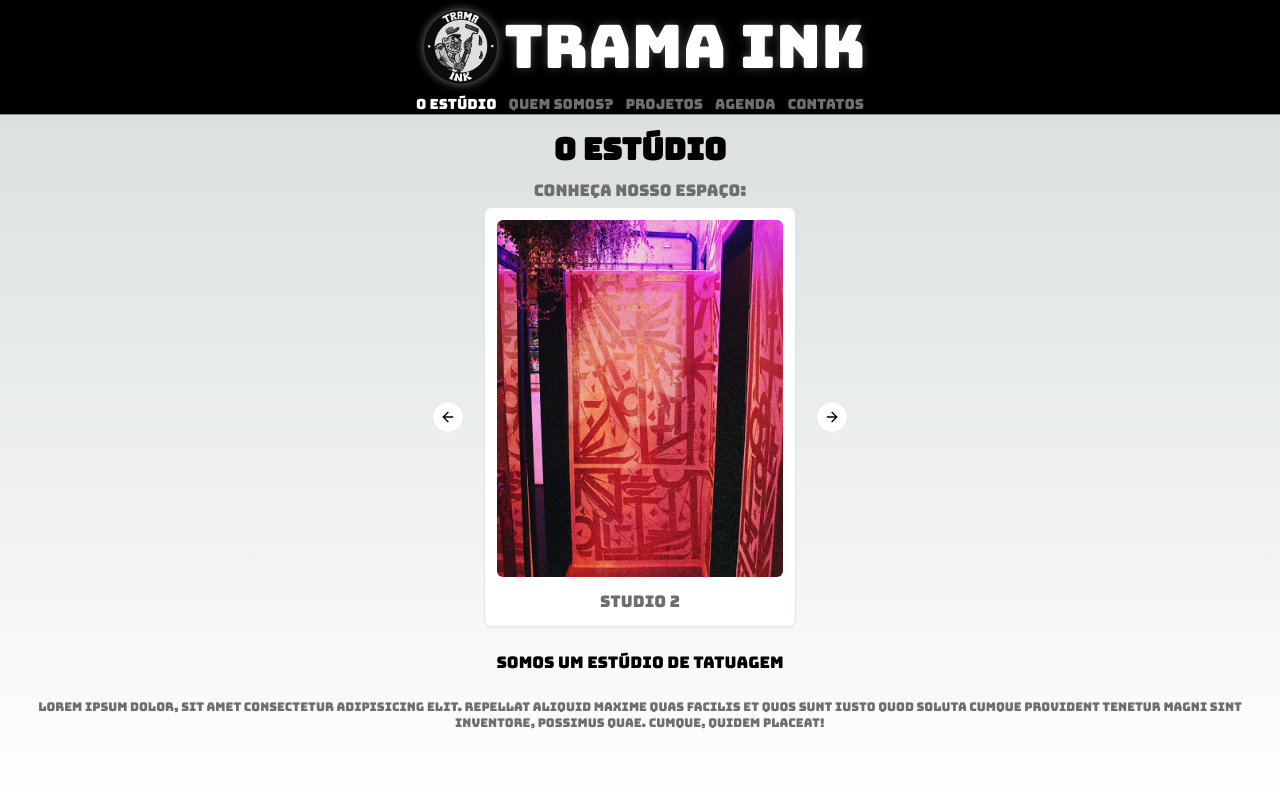
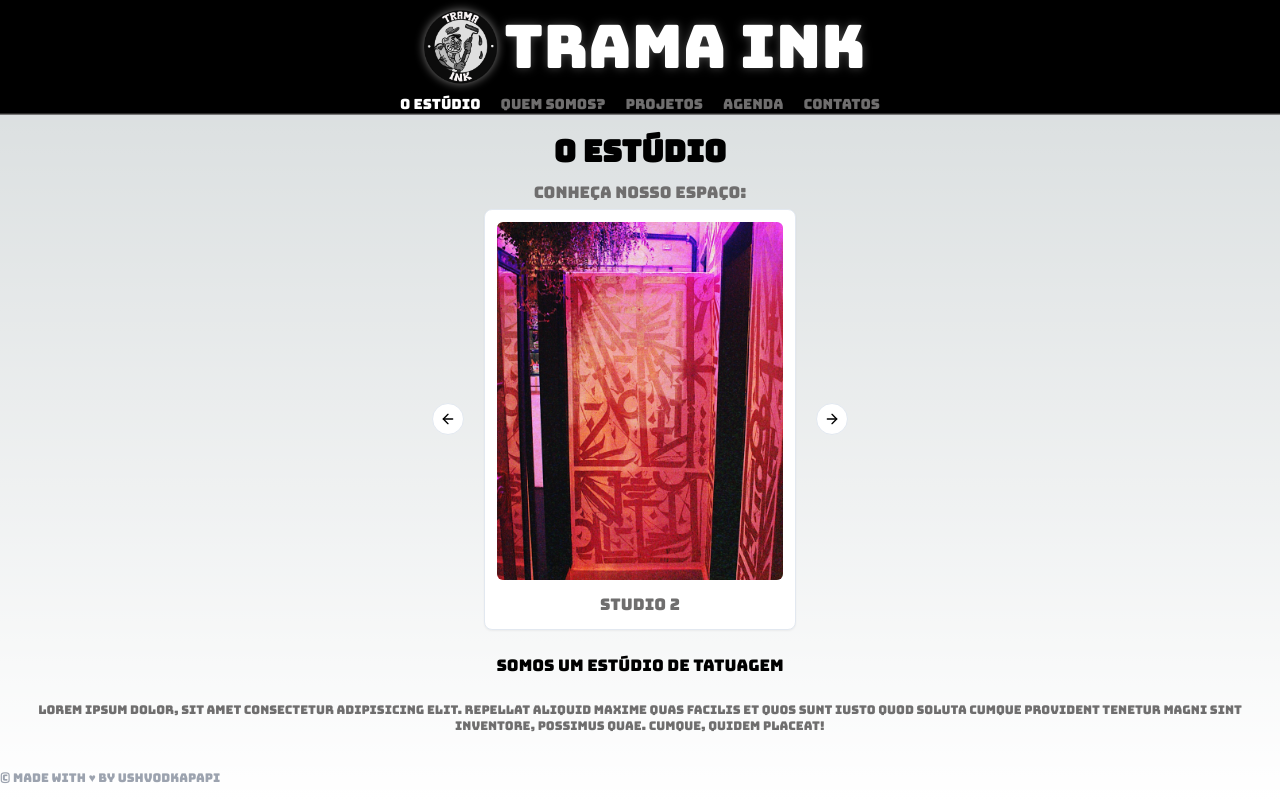
Before and after one commit to giacomosalsano/tramaInk, a Next.js app: page / in a window 1280 px wide. Built offline with nearby package versions, Linux system fonts and the light colour scheme.

Commit message:
fixed the problem with the position of the components

```diff
--- a/src/app/components/agenda.tsx
+++ b/src/app/components/agenda.tsx
@@ -1,4 +1,3 @@
-"use client";
 export function Agenda () {
     return (
       <div className="justify-center text-center ">
--- a/src/app/components/contatos.tsx
+++ b/src/app/components/contatos.tsx
@@ -1,4 +1,3 @@
-"use client";
 
 import Image from "next/image";
 import { FaAt, FaInstagram, FaMapMarkerAlt, FaWhatsapp } from "react-icons/fa";
@@ -127,7 +126,7 @@ export function Contatos () {
   return (
     <div className="">
       <h2 className="text-center text-3xl font-semibold font-Bungee">
-          Contatos{" "}
+          Contatos
       </h2>
       <p className="font-Bungee font-medium text-text-secondary mb-3 text-center">
         Nossos contatos e redes sociais:
@@ -136,7 +135,7 @@ export function Contatos () {
         {contato.map((user) => (
           <div
             key={user.id}
-            className="flex md:h-24 max-w-[512px] min-w-0 font-Bungee text-sm border-2 border-text-disabled rounded-md mx-2 p-2 ">
+            className="flex md:h-24 max-w-[512px] min-w-0 font-Bungee text-sm border-2 border-text-disabled rounded-md m-2 p-2 ">
             <div className="flex min-w-fit place-self-center border-2 border-blue-300">
               <Image
                 className=" rounded-full border-2 border-yellow-600"
--- a/src/app/components/footer.tsx
+++ b/src/app/components/footer.tsx
@@ -1,9 +1,6 @@
-"use client";
 export function Footer () {
   return (
-    <footer className="b-3 border-red-500 text-center justify-center align-middle">
-      <div className="">
-
+    <footer className="">
         <p className="text-text-disabled text-xs font-Bungee">
           &copy; made with ♥ by <></>
           <a
@@ -13,7 +10,6 @@ export function Footer () {
            ushvodkapapi
           </a>
         </p>
-      </div>
     </footer>
   )
 }
--- a/src/app/components/header.tsx
+++ b/src/app/components/header.tsx
@@ -1,4 +1,3 @@
-"use client";
 
 import Image from "next/image";
 import { tramalogo } from "../../../public/index"
@@ -6,7 +5,8 @@ import { NavBar } from "./nav_bar";
 
 export function Header() {
   return (
-    <div className="fixed top-0 left-0 right-0 bg-primary flex justify-center py-2 items-center">
+    <div>
+      <div className="fixed top-0 left-0 right-0 bg-primary flex justify-center py-2 items-center">
         <div className="">
           <Image
               className="drop-shadow-[0_0_0.3rem_#d9d8d890]"
@@ -21,10 +21,11 @@ export function Header() {
           <h1 className="text-5xl md:text-6xl font-Bungee text-text-white drop-shadow-[0_0_0.3rem_#d9d8d850]">
             TRAMA INK
           </h1>
-
         </div>
 
+
       </div>
+    </div>
 
   )
 }
--- a/src/app/components/nav_bar.tsx
+++ b/src/app/components/nav_bar.tsx
@@ -62,43 +62,8 @@ const tabs = [
     title: {name: "Contatos"},
     content: <Contatos />,
   }
-
 ]
 
-// const NavBar: React.FC<TabsProps> = ({ tabs }) => {
-//   const [activeTab, setActiveTab] = useState<number>(1)
-
-//   const selectedTab = tabs.map((tab, index) => {
-//     return {
-//       ...tab,
-//       id: index + 1,
-//     }
-//   })
-//   return (
-//     <div className="fixed z-10 top-5 left-0 right-0 border-text-tertiary bg-primary flex w-full justify-center border-b pb-3 mt-20 border-b-menu-foreground space-x-6">
-//       <div className="flex items-center gap-2">
-//         {selectedTab.map((item) => (
-//           <button
-//             className={tabButton({
-//               isActive: item.id === activeTab,
-//               disabled: item.isDisabled,
-//             })}
-//             key={item.id}
-//             onClick={() => setActiveTab(item.id)}
-//             disabled={item.isDisabled}
-//           >
-//             <span className="flex items-center gap-2">
-//               {item.title.icon} {item.title.name}
-//             </span>
-//           </button>
-//         ))}
-//       </div>
-//       <div className="mt-2 p-2 flex items-center text-justify">
-//         {selectedTab.find((tab) => tab.id === activeTab)?.content}
-//       </div>
-//     </div>
-//   )
-// }
 
 
 export function NavBar () {
@@ -111,8 +76,8 @@ export function NavBar () {
       }
     })
   return (
-        <div className="fixed right-0 left-0 top-[93.7px]">
-              <div className="border-b border-b-menu-foreground bg-primary space-x-2 text-xs md:space-x-3 text-center">
+        <div className="">
+          <div className="sticky top-[93.7px] border-b border-b-menu-foreground bg-primary space-x-2 text-xs md:space-x-5 text-center mb-24">
             {selectedTab.map((item) => (
               <button
                 className={tabButton({
--- a/src/app/components/o_estudio.tsx
+++ b/src/app/components/o_estudio.tsx
@@ -1,4 +1,3 @@
-"use client";
 
 import { CarouselPlugin } from "./carouselPlugin";
 
--- a/src/app/components/projetos.tsx
+++ b/src/app/components/projetos.tsx
@@ -1,4 +1,3 @@
-"use client";
 
 import { CarouselInsta } from "./carouselinsta";
 
--- a/src/app/components/quem_somos.tsx
+++ b/src/app/components/quem_somos.tsx
@@ -1,4 +1,3 @@
-"use client";
 
 import { CarouselTeam } from "./carouselTeam";
 
@@ -7,7 +6,7 @@ export function Quem_Somos () {
     <div className="justify-center text-center">
 
         <h2 className="mb-3 text-3xl font-semibold font-Bungee">
-          Quem somos?{" "}
+          Quem somos?
           <span className="inline-block transition-transform group-hover:translate-x-1 motion-reduce:transform-none">
           </span>
         </h2>
--- a/src/app/layout.tsx
+++ b/src/app/layout.tsx
@@ -17,13 +17,9 @@ export default function RootLayout({
   children: React.ReactNode;
 }>) {
   return (
-    <html lang="en">
-      <head>
-        <link rel="icon" href="/favicon.ico" sizes="any" />
-        <meta name="viewport" content="width=device-width, initial-scale=1.0"></meta>
-      </head>
-      <body className={inter.className}>{children}
-
+    <html lang="en" className="scroll-smooth">
+      <body className={inter.className}>
+          {children}
       </body>
     </html>
   );
--- a/src/app/page.tsx
+++ b/src/app/page.tsx
@@ -8,10 +8,24 @@ import { NavBar } from "./components/nav_bar";
 
 export default function Home() {
   return (
-    <main className="w-screen h-screen">
-      <Header />
-      <NavBar/>
-      <Footer />
+    <main className="min-h-screen">
+     <div className="">
+      <header>
+        <Header />
+      </header>
+      <NavBar />
+     </div>
+     <footer>
+        <Footer />
+     </footer>
+
+
+
+
+
+
+
     </main>
+
   );
 }
```
Lines whose indentation alone changed are shown as unchanged.
